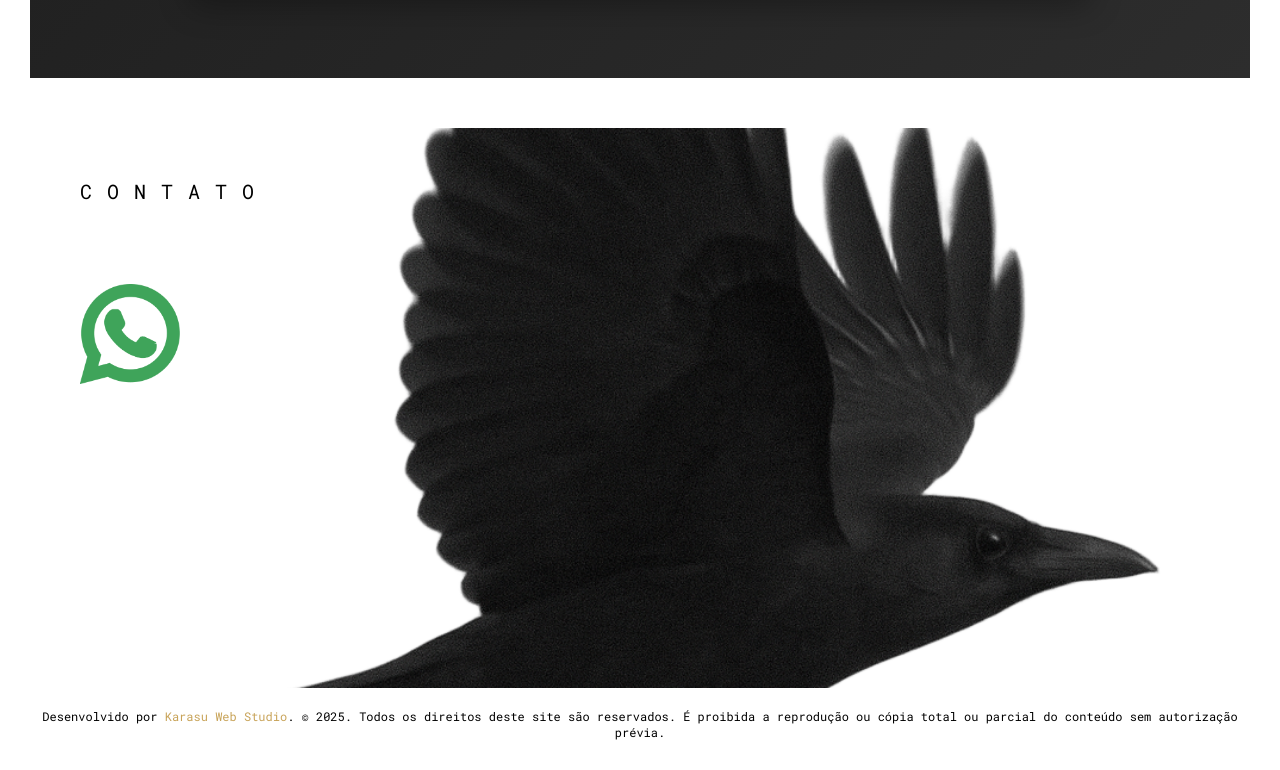
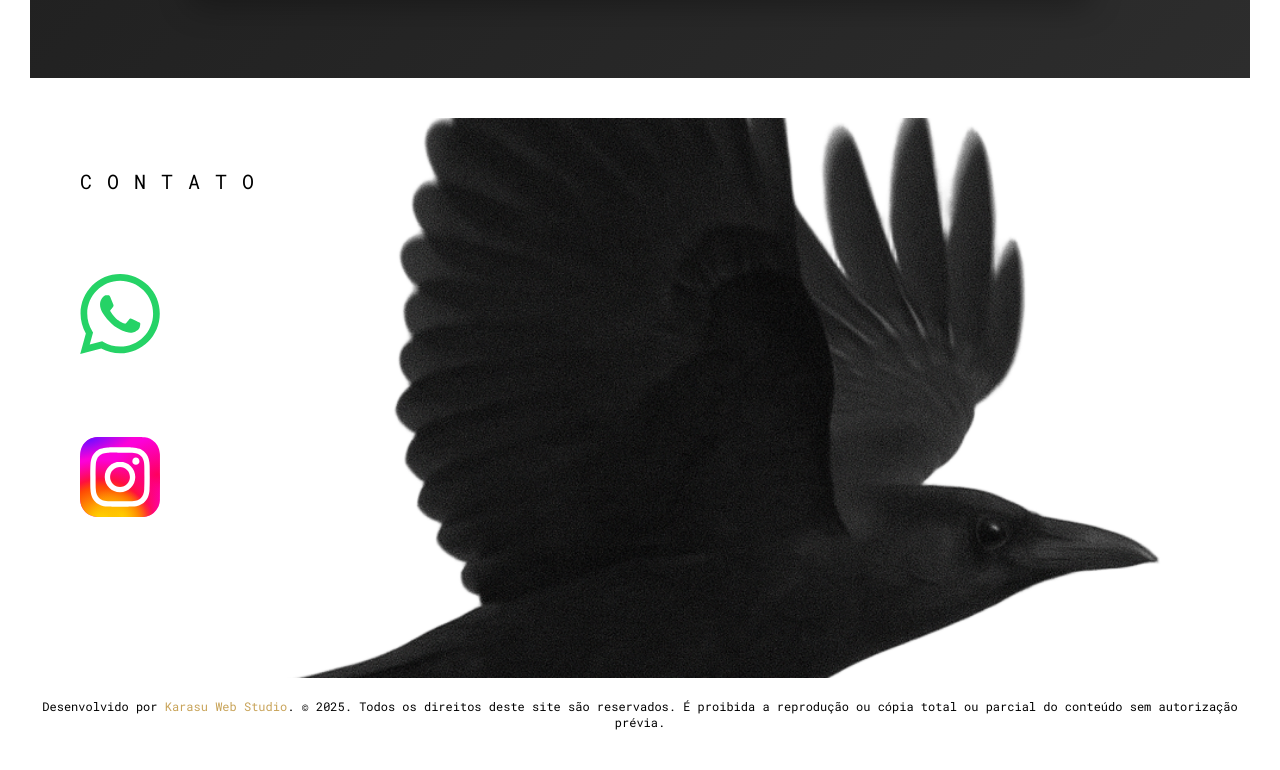
Before and after one commit to ratflail/tulioadv, a plain HTML site: page index.html in a window 1280 px wide. Shown: the part 3406-4176 px from the top of the page. Drawn offline with Linux system fonts and the light colour scheme.

Commit message:
version 1.0.2

```diff
--- a/index.html
+++ b/index.html
@@ -334,7 +334,20 @@
             href="https://wa.me/5521979671267?text=Ola%2C%20gostaria%20de%20falar%20com%20a%20empresa%20sobre%20os%20servicos."
             target="_blank"
           >
-            <img src="img/whatsapp.png" alt="whatsapp" class="whats__icon" />
+            <img
+              src="img/whatsapp-icon.svg"
+              alt="whatsapp"
+              class="whats__icon"
+            />
+          </a>
+        </div>
+        <div class="insta">
+          <a href="https://www.instagram.com/tuliodiasadv/" target="_blank">
+            <img
+              src="img/instagram-icon.svg"
+              alt="instagram-icon"
+              class="insta__icon"
+            />
           </a>
         </div>
       </div>
--- a/sass/_contato.scss
+++ b/sass/_contato.scss
@@ -102,6 +102,15 @@
 
     &:hover {
       border-color: rgba(201, 169, 97, 0.5);
+    }
+  }
+
+  // Fix for select dropdown options
+  select.contact__input {
+    option {
+      background-color: #2d2d2d;
+      color: #fff;
+      padding: 1rem;
     }
   }
 
--- a/sass/_footer.scss
+++ b/sass/_footer.scss
@@ -9,7 +9,7 @@
   &__box {
     min-height: 70vh;
     padding: 5rem;
-    margin-top: 5rem;
+    margin-top: 4rem;
     display: flex;
     flex-direction: column;
     justify-content: flex-start;
@@ -43,17 +43,26 @@
 //   margin-right: 4rem;
 // }
 
-.mail {
-  text-decoration: none;
-  color: var(--color-base);
-}
+// .mail {
+//   text-decoration: none;
+//   color: var(--color-base);
+// }
 
 .whats {
   margin-top: 8rem;
 
   &__icon {
-    width: 10rem;
-    height: 10rem;
+    width: 8rem;
+    height: 8rem;
+  }
+}
+
+.insta {
+  margin-top: 8rem;
+
+  &__icon {
+    width: 8rem;
+    height: 8rem;
   }
 }
 
```
Also changed, not shown: img/instagram-icon.svg (added), img/whatsapp-icon.svg (added), sass/main.css, 1 other file.
